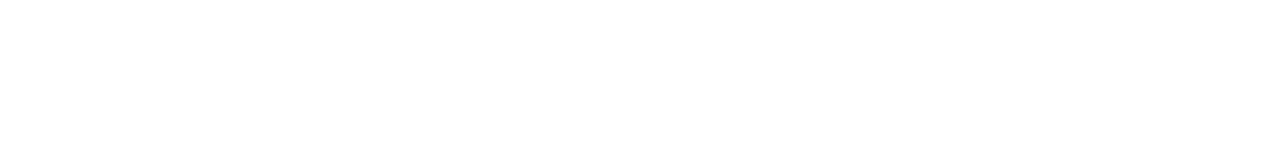
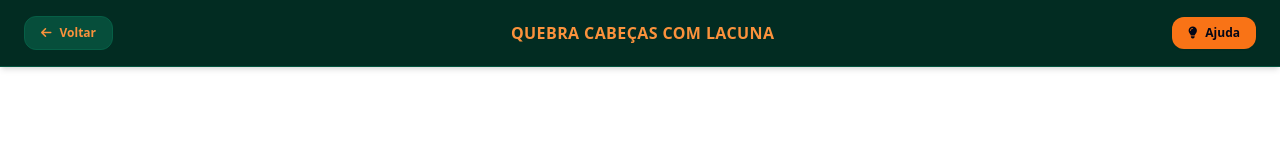
Before and after one commit to Wellingtonprofdf/WellingtonEducation, a plain HTML site: page jclic/quebra-cabecas/jogo5/index.html in a window 1280 px wide. Drawn offline with nearby package versions, Linux system fonts and the light colour scheme.

Commit message:
ajuste da tag do jogo quebracabeças com laguna

```diff
--- a/jclic/quebra-cabecas/jogo5/index.html
+++ b/jclic/quebra-cabecas/jogo5/index.html
@@ -12,8 +12,31 @@
     <link rel="icon" sizes="192x192" href="icon-192.png">
     <meta name="viewport" content="width=device-width, initial-scale=1.0">
     <script type="text/javascript" src="https://clic.xtec.cat/dist/jclic.js/jclic.min.js"></script>
+
+    <script src="https://cdn.tailwindcss.com"></script>
+    <script>tailwind.config = { darkMode: 'class' }</script>
+    <link rel="stylesheet" href="https://cdnjs.cloudflare.com/ajax/libs/font-awesome/6.4.0/css/all.min.css">
   </head>
   <body style="margin:0">
+    <!-- BARRA DE TOPO COM O VERDE ESCURO E DETALHES LARANJAS -->
+    <div class="bg-emerald-950 border-b border-emerald-800/80 px-6 py-4 flex flex-col md:flex-row items-center justify-between gap-4 shadow-md">
+
+      <!-- Botão VOLTAR -->
+      <a href="../index.html" class="px-4 py-2 bg-emerald-900 hover:bg-orange-500 hover:text-slate-950 text-orange-400 text-xs font-bold rounded-xl transition inline-flex items-center gap-2 border border-emerald-800">
+        <i class="fa-solid fa-arrow-left"></i> Voltar
+      </a>
+
+      <!-- Título do Jogo -->
+      <h2 class="text-sm md:text-base font-bold text-orange-400 tracking-wide text-center">
+        QUEBRA CABEÇAS COM LACUNA
+      </h2>
+
+      <!-- Botão AJUDA -->
+      <a href="javascript:void(0)" onclick="window.open('https://www.uol.com.br', '_blank', 'width=800,height=600');" class="px-4 py-2 bg-orange-500 hover:bg-orange-600 text-slate-950 text-xs font-bold rounded-xl transition inline-flex items-center gap-2 shadow-sm">
+        <i class="fa-solid fa-lightbulb"></i> Ajuda
+      </a>
+
+    </div>
     <div class ="JClic" data-project="lac_wellington.jclic"></div>
   </body>
 </html>
```
